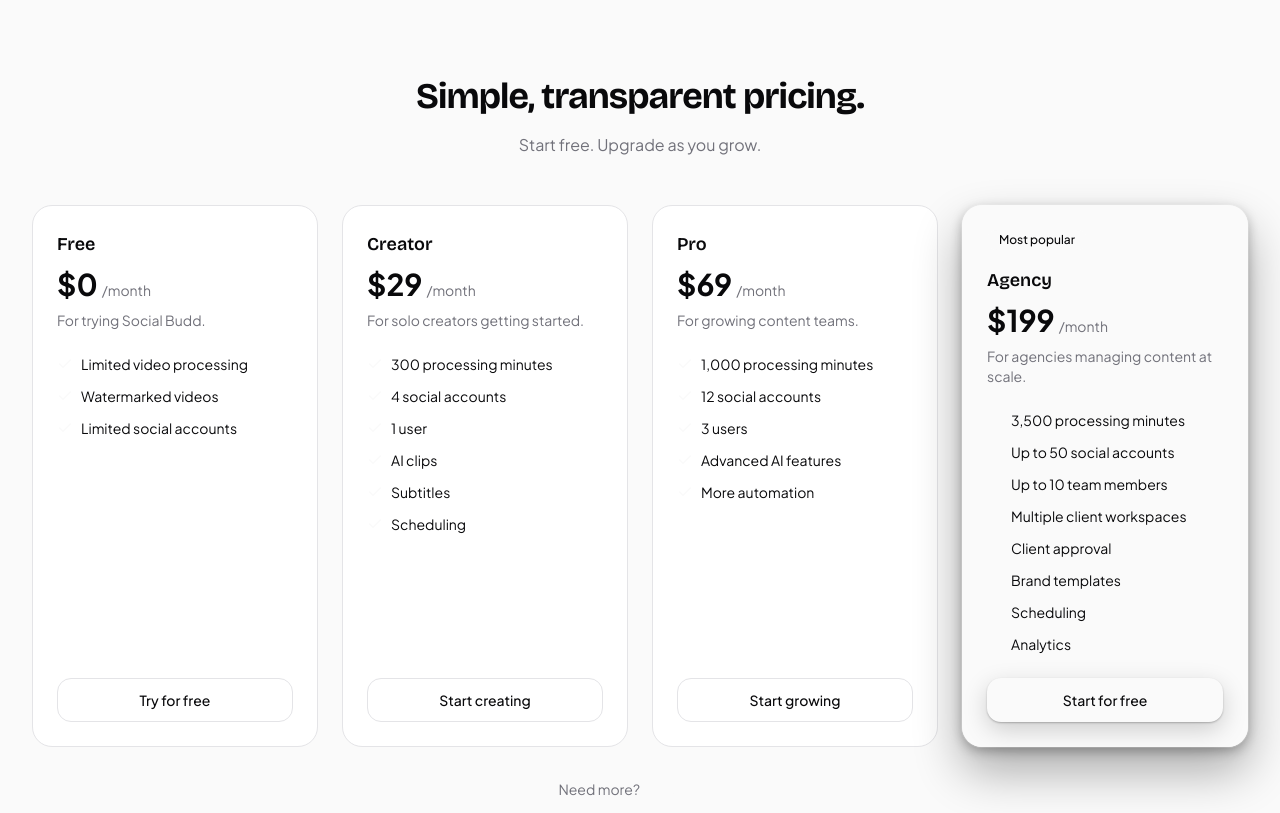
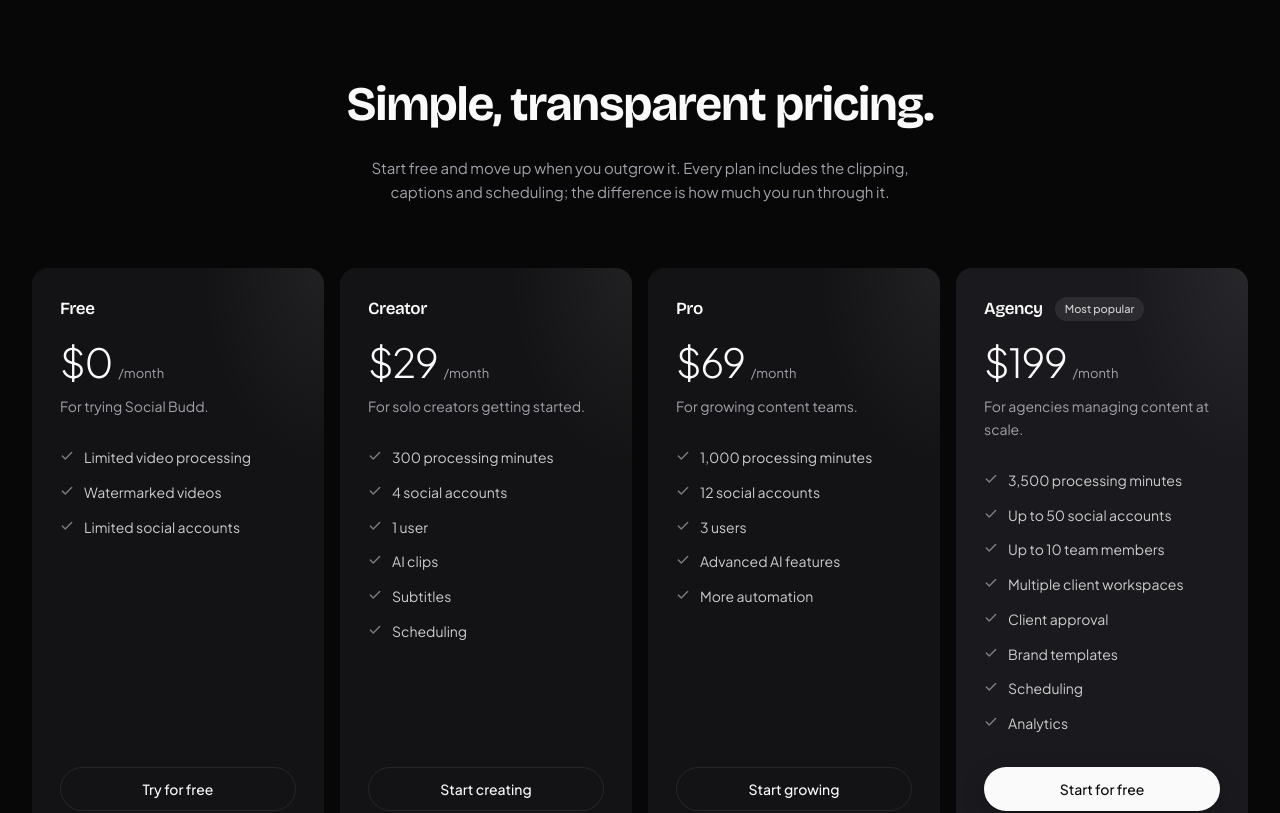
Before and after one commit to Social-Budd/SOCIALBUDD_MARKETING, a Next.js app: page /pricing in a window 1280 px wide. Shown: the part 600-1413 px from the top of the page. Built offline with nearby package versions, Linux system fonts and the light colour scheme.

Commit message:
pricing section managed and commented for now

```diff
--- a/app/page.tsx
+++ b/app/page.tsx
@@ -13,7 +13,9 @@
 import { AnalyticsSection } from "@/components/marketing/analytics-section";
 import { VisionSection } from "@/components/marketing/vision-section";
 import { FeaturesSection } from "@/components/marketing/features-section";
-import { PricingSection } from "@/components/marketing/pricing-section";
+// Parked for now: pricing is not shown at launch. Uncomment the import and
+// the tag below to bring it back.
+// import { PricingSection } from "@/components/marketing/pricing-section";
 import { PositioningSection } from "@/components/marketing/positioning-section";
 import { FaqSection } from "@/components/marketing/faq-section";
 import { FinalCtaSection } from "@/components/marketing/final-cta-section";
@@ -34,7 +36,7 @@
       <AnalyticsSection />
       <VisionSection />
       <FeaturesSection />
-      <PricingSection />
+      {/* <PricingSection /> */}
       <PositioningSection />
       <FaqSection />
       <FinalCtaSection />
--- a/components/marketing/pricing-section.tsx
+++ b/components/marketing/pricing-section.tsx
@@ -5,56 +5,75 @@
 import { MotionReveal } from "@/components/ui/motion-reveal";
 import { Button } from "@/components/ui/button";
 import { pricingPlans } from "@/lib/constants";
-import { cn } from "@/lib/utils";
+
+/* -------------------------------------------------------------------------- */
+/*  Surface                                                                    */
+/* -------------------------------------------------------------------------- */
+
+const card =
+  "relative flex h-full flex-col overflow-hidden rounded-2xl p-7 " +
+  "before:pointer-events-none before:absolute before:inset-0 " +
+  "before:bg-[radial-gradient(60%_50%_at_100%_0%,rgba(255,255,255,0.06),transparent_70%)]";
+
+/* -------------------------------------------------------------------------- */
+/*  The section                                                                */
+/* -------------------------------------------------------------------------- */
 
 export function PricingSection() {
   return (
-    <Section variant="light" id="pricing">
+    <Section id="pricing">
       <Container>
         <MotionReveal>
-          <div className="text-center">
-            <h2 className="text-3xl font-bold tracking-tight md:text-4xl">
+          <h2 className="mx-auto max-w-2xl text-balance text-center text-3xl font-bold leading-[1.15] tracking-tight md:text-4xl lg:text-5xl">
             Simple, transparent pricing.
           </h2>
-            <p className="mt-4 text-muted-foreground">
-              Start free. Upgrade as you grow.
+          <p className="mx-auto mt-5 max-w-xl text-center text-[15px] leading-relaxed text-muted-foreground md:mt-6">
+            Start free and move up when you outgrow it. Every plan includes the clipping,
+            captions and scheduling; the difference is how much you run through it.
           </p>
-          </div>
         </MotionReveal>
 
-        <div className="mt-12 grid gap-6 md:grid-cols-2 lg:grid-cols-4">
+        <div className="mt-12 grid gap-4 md:mt-16 md:grid-cols-2 lg:grid-cols-4">
           {pricingPlans.map((plan, i) => (
             <MotionReveal key={plan.name} delay={i * 0.05}>
               <div
-                className={cn(
-                  "flex h-full flex-col rounded-xl border p-6 transition-all hover:-translate-y-1",
-                  plan.highlighted
-                    ? "border-accent bg-accent/5 shadow-elevated ring-1 ring-accent/20"
-                    : "border-border bg-card"
-                )}
+                className={`${card} ${plan.highlighted ? "bg-[#1a1a1e]" : "bg-[#131315]"}`}
               >
+                <div className="relative flex items-center gap-3">
+                  <h3 className="text-[17px] font-semibold tracking-tight">{plan.name}</h3>
                   {plan.highlighted && (
-                  <span className="mb-4 inline-block w-fit rounded-full bg-accent px-3 py-0.5 text-xs font-medium text-accent-foreground">
+                    <span className="rounded-full bg-white/[0.08] px-2.5 py-1 text-[11px] font-medium text-foreground/80">
                       Most popular
                     </span>
                   )}
-                <h3 className="text-lg font-semibold">{plan.name}</h3>
-                <div className="mt-2 flex items-baseline gap-1">
-                  <span className="text-3xl font-bold">${plan.price}</span>
-                  <span className="text-sm text-muted-foreground">/month</span>
                 </div>
-                <p className="mt-2 text-sm text-muted-foreground">{plan.description}</p>
-                <ul className="mt-6 flex-1 space-y-3">
+
+                <p className="relative mt-5 flex items-baseline gap-1.5">
+                  <span className="text-[2.5rem] font-light leading-none tracking-[-0.03em]">
+                    ${plan.price}
+                  </span>
+                  <span className="text-[13px] text-muted-foreground">/month</span>
+                </p>
+
+                <p className="relative mt-3 text-[14px] leading-relaxed text-muted-foreground">
+                  {plan.description}
+                </p>
+
+                <ul className="relative mt-7 flex-1 space-y-3">
                   {plan.features.map((feature) => (
-                    <li key={feature} className="flex items-start gap-2 text-sm">
-                      <Check className="mt-0.5 h-4 w-4 shrink-0 text-accent" />
-                      {feature}
+                    <li key={feature} className="flex gap-2.5 text-[14px] leading-relaxed">
+                      <Check
+                        className="mt-[3px] h-3.5 w-3.5 shrink-0 text-foreground/45"
+                        strokeWidth={2.5}
+                      />
+                      <span className="text-foreground/80">{feature}</span>
                     </li>
                   ))}
                 </ul>
+
                 <Button
                   asChild
-                  className="mt-6 w-full"
+                  className="relative mt-8 w-full rounded-full"
                   variant={plan.highlighted ? "default" : "secondary"}
                 >
                   <Link href={plan.href}>{plan.cta}</Link>
@@ -65,9 +84,9 @@
         </div>
 
         <MotionReveal delay={0.2}>
-          <p className="mt-8 text-center text-sm text-muted-foreground">
-            Need more?{" "}
-            <Link href="/contact" className="font-medium text-accent hover:underline">
+          <p className="mt-10 text-center text-[14px] text-muted-foreground">
+            Running more than this?{" "}
+            <Link href="/contact" className="font-medium text-foreground hover:underline">
               Talk to sales
             </Link>
           </p>
```
Lines whose indentation alone changed are shown as unchanged.
